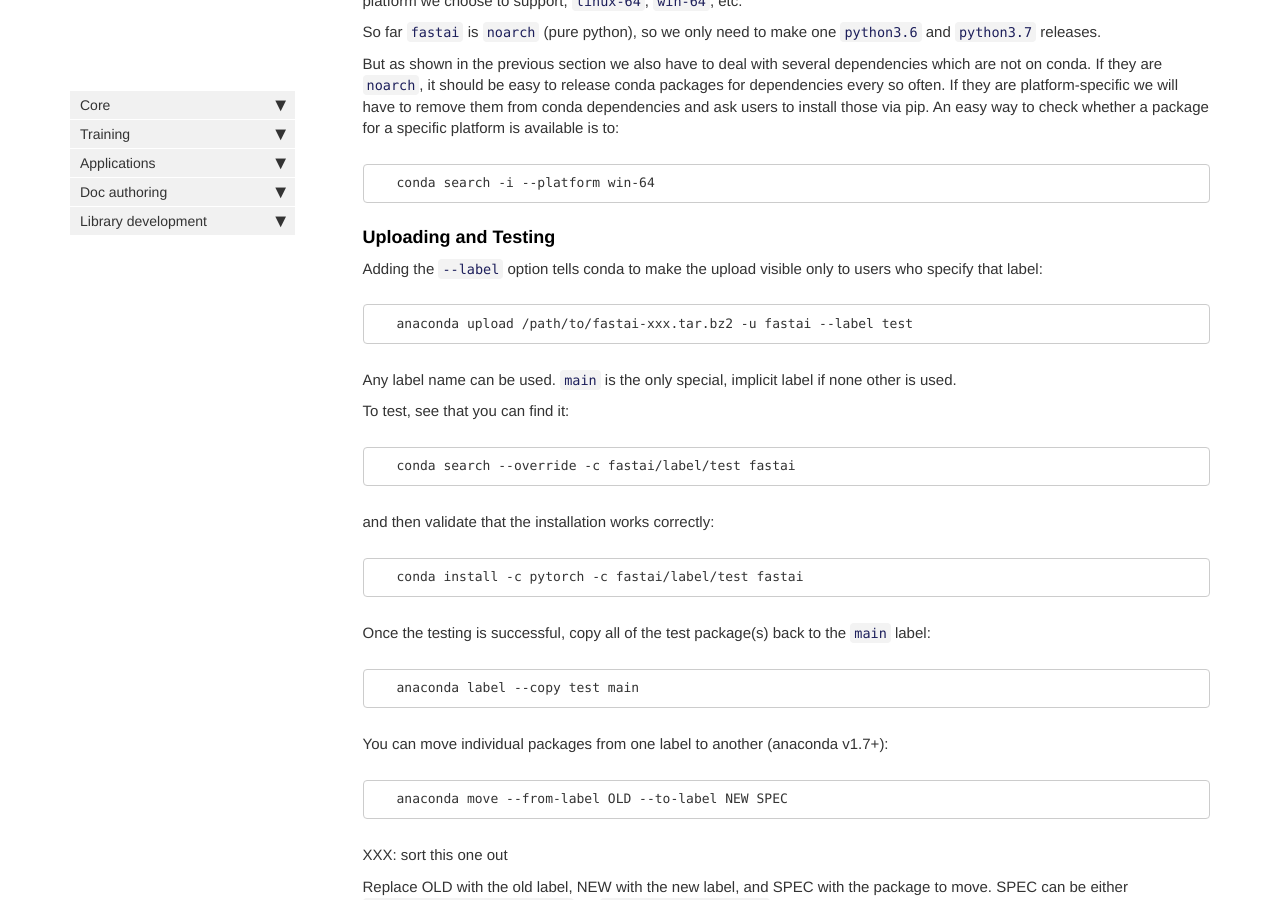
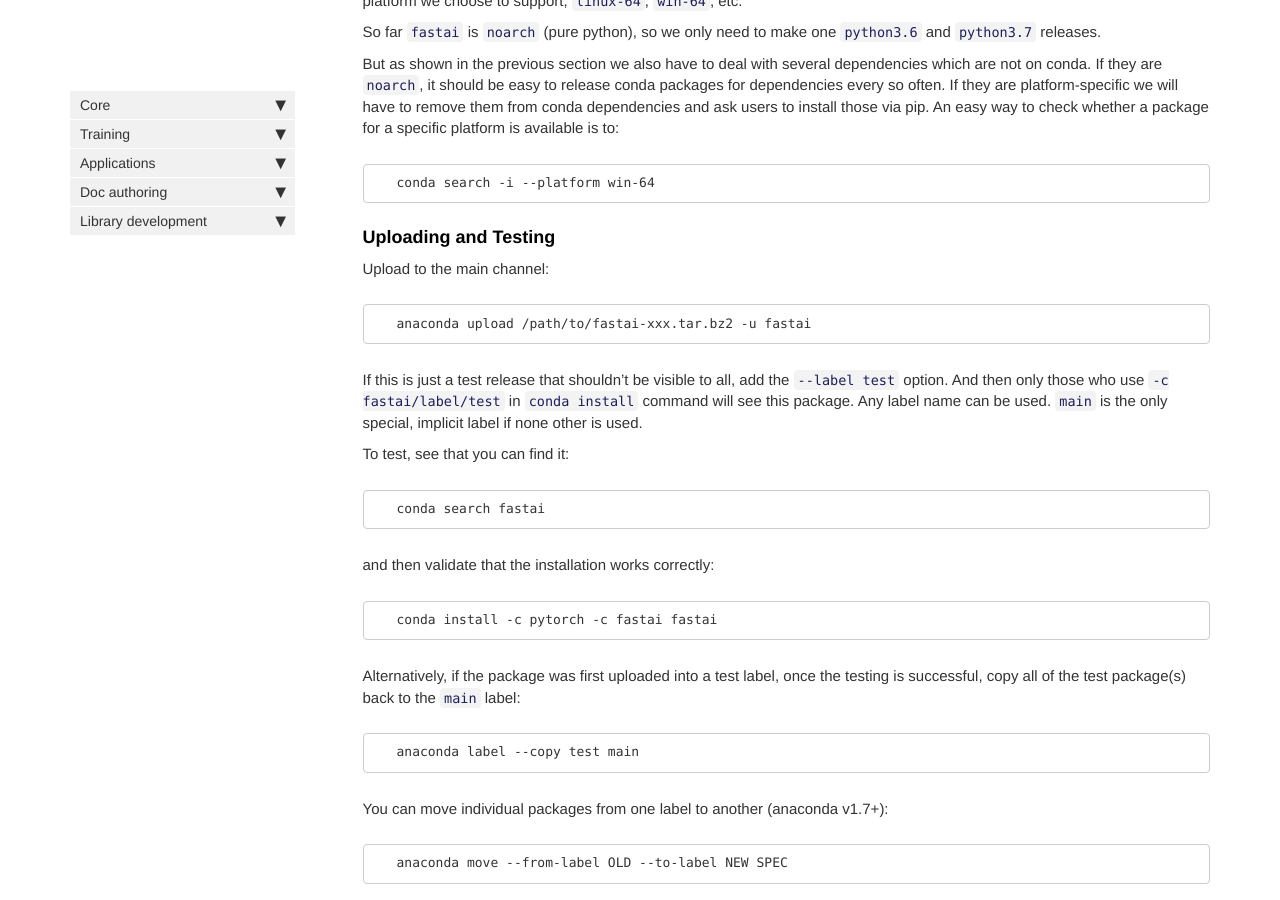
Before and after one commit to fastai/fastai_dev, a Jekyll site: the page built from docs/developers.md, in a window 1280 px wide and 900 px high, scrolled down 5924 px. Built offline with Jekyll 4.4.1, drawn with Linux system fonts in a browser that asks for light colours; nearby versions of some CDN libraries; comment, search, counter and statistics services are not loaded; some of the changed text lies outside the part shown.

Commit message:
simplify

````diff
--- a/docs/developers.md
+++ b/docs/developers.md
@@ -208,15 +208,16 @@
 
 3. Test that the uploaded package is found and gets installed:
 
-   Test the webpage: [https://pypi.org/project/fastai/](https://pypi.org/project/fastai/)
-
    Test installation:
 
    ```
-   pip install --index-url https://pypi.org/simple/ fastai==1.0.0b7
+   pip install fastai==1.0.0b7
    ```
 
    XXX: May be add: `--force-reinstall` or manually remove preinstalled `fastai` first from your python installation: e.g. `python3.6/site-packages/fastai*`, run `python -m site` to find out the location.
+
+   If the install is not working, check the state of the package: [https://pypi.org/project/fastai/](https://pypi.org/project/fastai/)
+
 
 #### Various Helper Tools
 
@@ -326,27 +327,28 @@
 
 #### Uploading and Testing
 
-Adding the `--label` option tells conda to make the upload visible only to users who specify that label:
+Upload to the main channel:
 
    ```
-   anaconda upload /path/to/fastai-xxx.tar.bz2 -u fastai --label test
+   anaconda upload /path/to/fastai-xxx.tar.bz2 -u fastai
    ```
 
+If this is just a test release that shouldn't be visible to all, add the `--label test` option. And then only those who use `-c fastai/label/test` in `conda install` command will see this package.
 Any label name can be used. `main` is the only special, implicit label if none other is used.
 
 To test, see that you can find it:
 
    ```
-   conda search --override -c fastai/label/test fastai
+   conda search fastai
    ```
 
 and then validate that the installation works correctly:
 
    ```
-   conda install -c pytorch -c fastai/label/test fastai
+   conda install -c pytorch -c fastai fastai
    ```
 
-Once the testing is successful, copy all of the test package(s) back to the `main` label:
+Alternatively, if the package was first uploaded into a test label, once the testing is successful, copy all of the test package(s) back to the `main` label:
 
    ```
    anaconda label --copy test main
````
